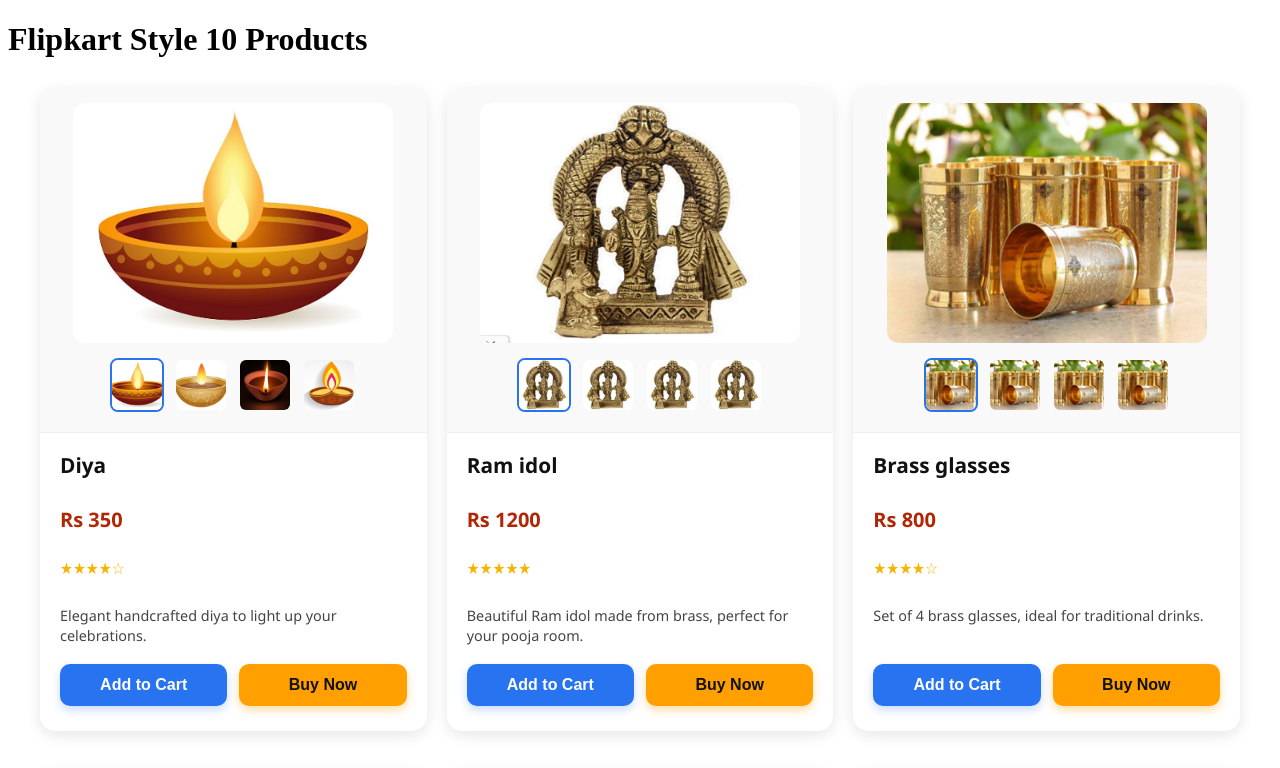
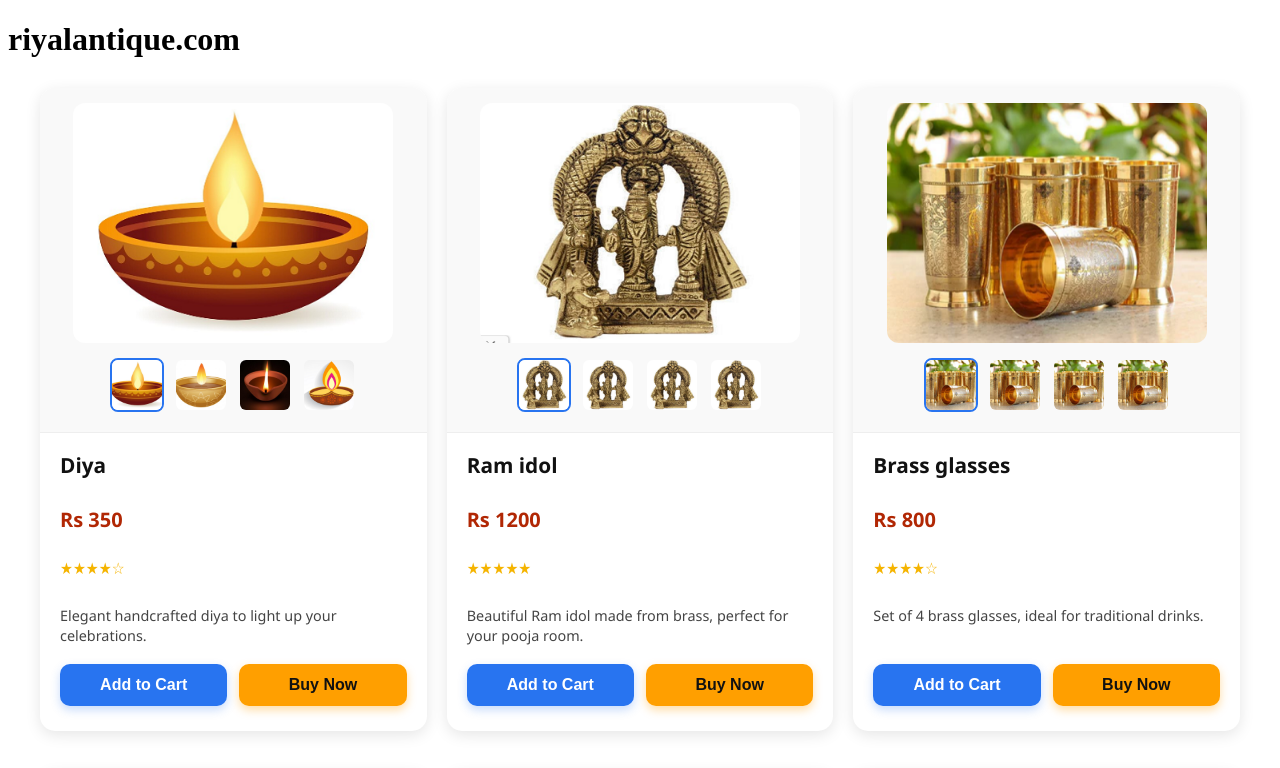
Before and after one commit to shahzebinfo/kunalmerotra, a plain HTML site: page index.html in a window 1280 px wide. Shown: the top 768 px of the page. Drawn offline with Linux system fonts and the light colour scheme.

Commit message:
Update index.html

```diff
--- a/index.html
+++ b/index.html
@@ -8,7 +8,7 @@
 </head>
 <body>
 
-<h1>Flipkart Style 10 Products</h1>
+<h1>riyalantique.com</h1>
 
 <div class="products-grid" id="productsGrid">
   <!-- JS will dynamically add product cards here -->
```
